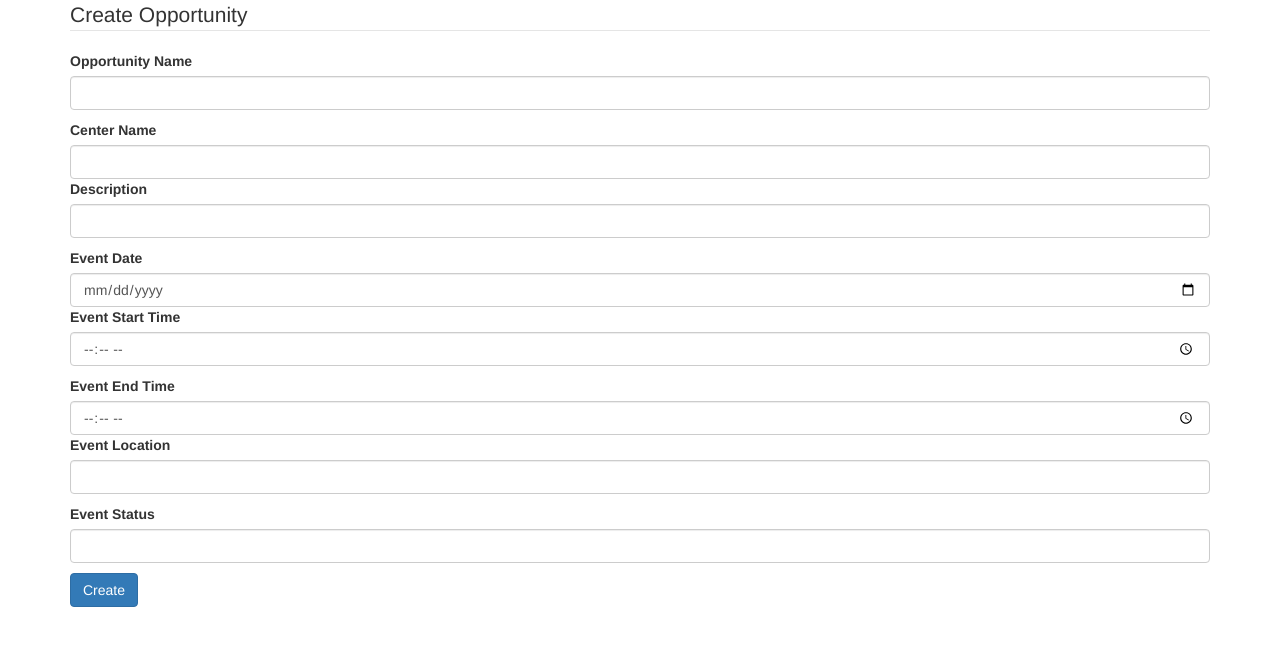
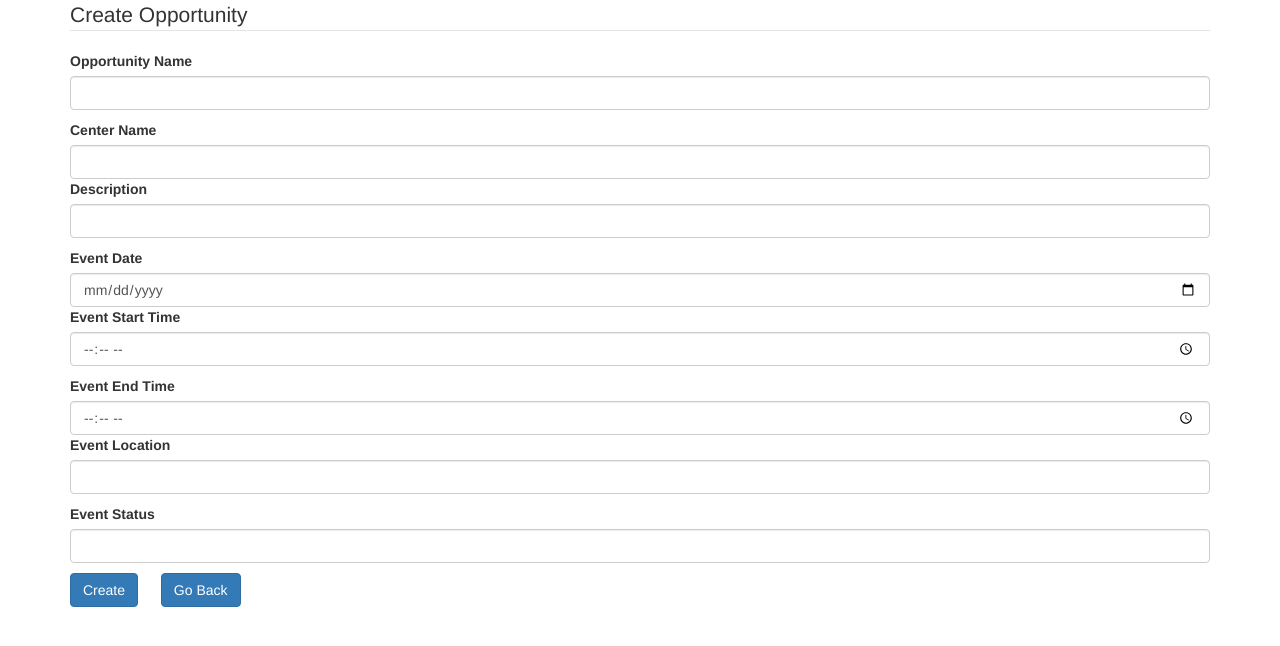
Before and after one commit to bray79/volunteer-system-front-end, an Angular app: page /create in a window 1280 px wide. Shown: the top 646 px of the page. Built offline with nearby package versions, Linux system fonts and the light colour scheme.

Commit message:
add go back buttons

```diff
--- a/src/app/manage-opportunities/create/create.component.html
+++ b/src/app/manage-opportunities/create/create.component.html
@@ -33,6 +33,8 @@
             <label for="txtStatus" class="form-label custom-margin-top">Event Status</label>
             <input type="text" name="status" [(ngModel)]="formdata.status" class="form-control" id="txtStatus" required/>
         </div>
+
         <button type="button" (click)="createOpportunity()" class="btn btn-primary custom-margin-top">Create</button>
+        <button type="button" [routerLink]="['/manageOpportunities']" style="margin-left: 2%;" class="btn btn-primary custom-margin-top">Go Back</button>
     </form>
 </div>
--- a/src/app/manage-opportunities/edit/edit.component.html
+++ b/src/app/manage-opportunities/edit/edit.component.html
@@ -34,5 +34,6 @@
             <input type="text" name="status" [(ngModel)]="formdata.status" class="form-control" id="txtStatus" required/>
         </div>
         <button type="button" (click)="updateOpportunity()" class="btn btn-primary custom-margin-top">Update</button>
+        <button type="button" [routerLink]="['/manageOpportunities']" style="margin-left: 2%;" class="btn btn-primary custom-margin-top">Go Back</button>
     </form>
 </div>
```
